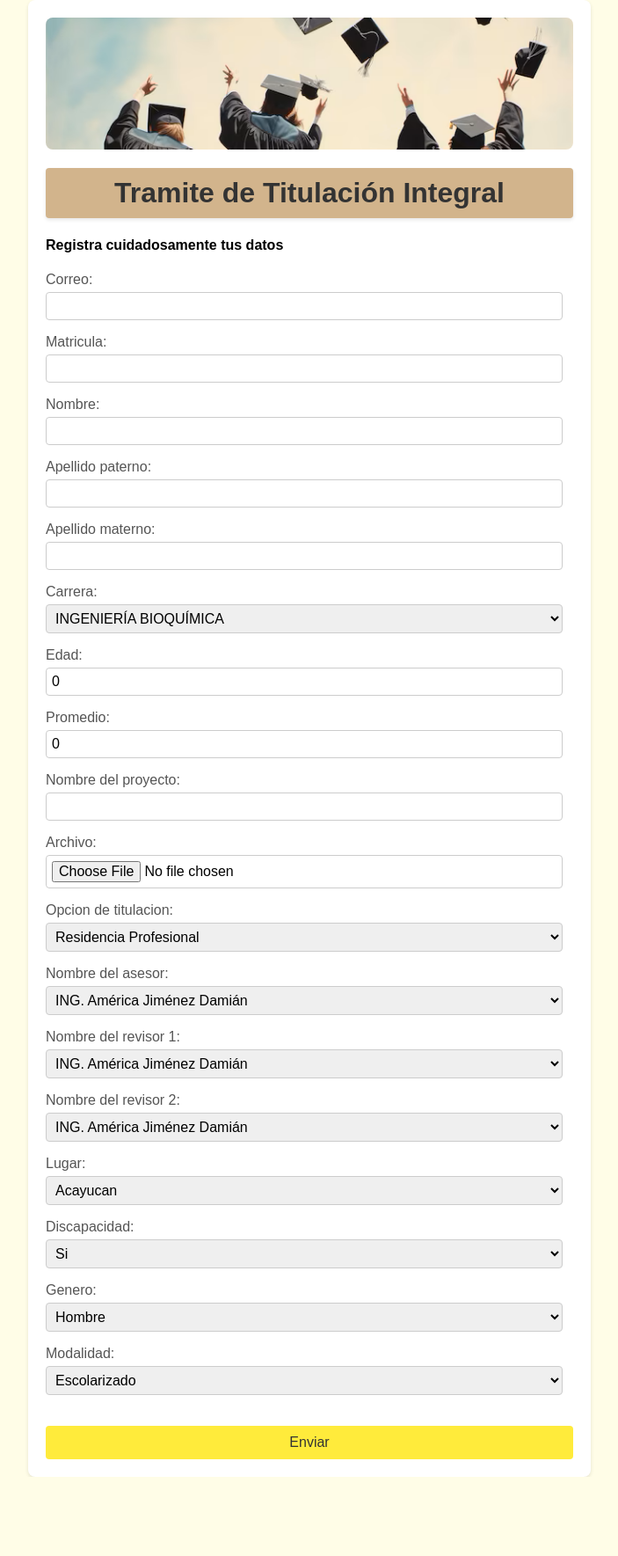
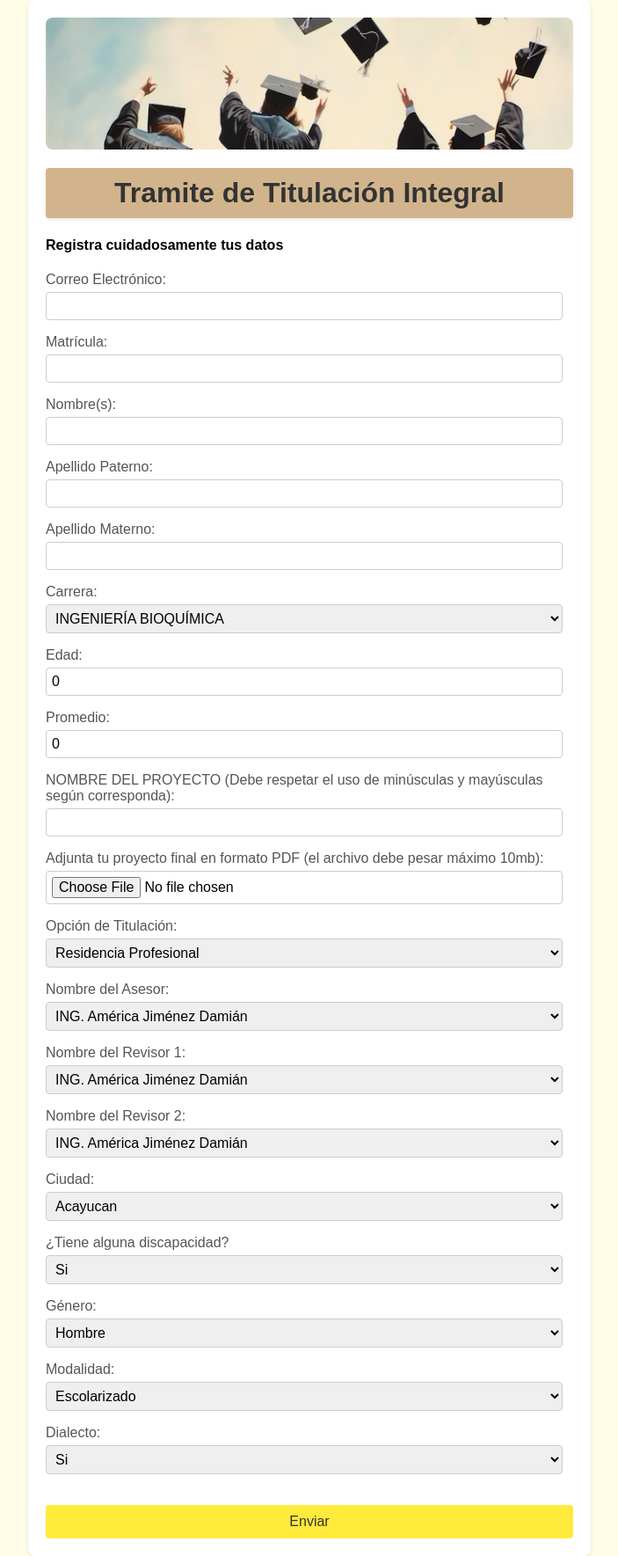
Before and after one commit to Ciclali02cb/Sitio_Web_Titulacion, a Django app: page /new in a window 1280 px wide. Shown: the whole page at 88% size, without its empty margins (288-991 px from the left). Before the commit the page ends 1679 px from the top, so only its background shows below. Run offline with Django 5.2, Linux system fonts and the light colour scheme.

Commit message:
Actualizacion

```diff
--- a/Titulacion/forms.py
+++ b/Titulacion/forms.py
@@ -8,15 +8,37 @@ class TitulacionForm(forms.ModelForm):
         model = Titulacion
         fields = ['correo','matricula','nombre','apellido_paterno','apellido_materno',
                   'carrera','edad','promedio','nombre_del_proyecto','archivo',
-                  'opcion_de_titulacion', 'nombre_del_asesor','nombre_del_revisor_1','nombre_del_revisor_2','lugar','discapacidad', 'genero','modalidad',
+                  'opcion_de_titulacion', 'nombre_del_asesor','nombre_del_revisor_1',
+                  'nombre_del_revisor_2','lugar','discapacidad', 'genero','modalidad', 'dialecto',
         ]
+        labels = {
+            'correo': 'Correo Electrónico',
+            'matricula': 'Matrícula',
+            'nombre': 'Nombre(s)',
+            'apellido_paterno': 'Apellido Paterno',
+            'apellido_materno': 'Apellido Materno',
+            'carrera': 'Carrera',
+            'edad': 'Edad',
+            'promedio': 'Promedio',
+            'nombre_del_proyecto': 'NOMBRE DEL PROYECTO (Debe respetar el uso de minúsculas y mayúsculas según corresponda)',
+            'archivo': 'Adjunta tu proyecto final en formato PDF (el archivo debe pesar máximo 10mb)',
+            'opcion_de_titulacion': 'Opción de Titulación',
+            'nombre_del_asesor': 'Nombre del Asesor',
+            'nombre_del_revisor_1': 'Nombre del Revisor 1',
+            'nombre_del_revisor_2': 'Nombre del Revisor 2',
+            'lugar': 'Ciudad',
+            'discapacidad': '¿Tiene alguna discapacidad?',
+            'genero': 'Género',
+            'modalidad': 'Modalidad',
+            'dialecto' : 'Dialecto',
+        }
 
 class ProfesorForm(forms.ModelForm):
     class Meta:
         model = Profesor
         fields = ['sigla','nombreProfesor', 'apellidoPaterno', 'apellidoMaterno', 'cedulaProfesor']
         labels = {
-            'sigla': 'Sigla',
+            'sigla': 'Nivel Academico',
             'nombreProfesor': 'Nombre',
             'apellidoPaterno': 'Apellido Paterno',
             'apellidoMaterno': 'Apellido Materno',
--- a/Titulacion/models.py
+++ b/Titulacion/models.py
@@ -11,7 +11,7 @@ class Titulacion(models.Model):
     apellido_materno = models.CharField(max_length=100, default="")
     edad = models.IntegerField(default=0)
     promedio = models.IntegerField(default=0)
-    nombre_del_proyecto = models.CharField(max_length=200, default="")
+    nombre_del_proyecto = models.CharField(max_length=205, default="")
     archivo = models.FileField(upload_to='archivo')
     carrera = models.CharField(max_length=100, choices=[
         ('INGENIERÍA BIOQUÍMICA', 'INGENIERÍA BIOQUÍMICA'),
@@ -451,9 +451,13 @@ class Titulacion(models.Model):
         ('Extensión Hueyapan', 'Extensión Hueyapan'),
         ('Extensión Uxpanapan', 'Extensión Uxpanapan')
         ],default='Escolarizado')
+    dialecto = models.CharField(max_length=2, choices=[
+        ('Si', 'Si'),
+        ('No', 'No')
+        ], default='Si')
 
     def __str__(self):
-        return f"{self.correo} {self.matricula}{self.nombre} {self.carrera} {self.apellido_paterno} {self.nombre_del_proyecto} {self.apellido_materno} {self.edad} {self.promedio} {self.opcion_de_titulacion} {self.nombre_del_asesor}{self.nombre_del_revisor_1}{self.nombre_del_revisor_2} {self.discapacidad} {self.genero} {self.modalidad} "
+        return f"{self.correo} {self.matricula}{self.nombre} {self.carrera} {self.apellido_paterno} {self.nombre_del_proyecto} {self.apellido_materno}  {self.edad} {self.promedio} {self.opcion_de_titulacion} {self.nombre_del_asesor}{self.nombre_del_revisor_1}{self.nombre_del_revisor_2} {self.discapacidad} {self.genero} {self.modalidad} {self.dialecto}"
     #Eliminar archivo
     def delete(self, *args, **kwargs):
         # Elimina el archivo cuando se borra el objeto
--- a/Titulacion/templates/titulaciones/index.html
+++ b/Titulacion/templates/titulaciones/index.html
@@ -207,11 +207,8 @@
                 <!-- Lista de Estudiantes -->
                 <a href="{% url 'titulacion_list' %}" class="redirect-btn">Lista de Estudiantes</a>
 
-                <!-- Agregar Profesor -->
-                <a href="{% url 'agregar_profesor' %}" class="redirect-btn">Agregar Profesor</a>
-
                 <!-- Lista de Profesores -->
-                <a href="{% url 'lista_profesores' %}" class="redirect-btn">Lista de Profesores</a>
+                <a href="{% url 'lista_profesores' %}" class="redirect-btn">Profesores</a>
 
                 <!-- Inicio de sesión (debes crear esta vista) -->
                 <a href="#" class="redirect-btn">Inicio de sesión</a>
--- a/Titulacion/urls.py
+++ b/Titulacion/urls.py
@@ -7,7 +7,6 @@ urlpatterns = [
     path('list', views.titulacion_list, name='titulacion_list'),
     path('new', views.create_titulacion, name='titulacion_new'),
     path('confirm', views.confirm_titulacion, name='confirm_titulacion'),
-    path('buscar', views.buscar_titulaciones, name='buscar_titulaciones'),
     path('profesores', views.lista_profesores, name='lista_profesores'),
     path('agregar', views.agregar_profesor, name='agregar_profesor'),
     path('editar/<int:pk>/', views.update_titulacion, name='update_titulacion'),
--- a/Titulacion/views.py
+++ b/Titulacion/views.py
@@ -3,15 +3,30 @@ from .models import Titulacion
 from .forms import TitulacionForm
 from .models import Profesor
 from .forms import ProfesorForm
+from django.db.models import Q
 
 def home_view(request):
     return render(request, 'titulaciones/index.html')
 def titulacion_list(request):
-    titulaciones = Titulacion.objects.all()
+    query = request.GET.get('q', '')
+
+    if query:
+        titulaciones = Titulacion.objects.filter(
+            Q(nombre__icontains=query) |
+            Q(matricula__icontains=query) |
+            Q(apellido_paterno__icontains=query) |
+            Q(apellido_materno__icontains=query)
+        )
+    else:
+        titulaciones = Titulacion.objects.all()
+
     context = {
-        'titulaciones': titulaciones
+        'titulaciones': titulaciones,
+        'query': query
     }
     return render(request, 'titulaciones/titulacion_list.html', context)
+
+
 def update_titulacion(request, pk):
     titulacion = get_object_or_404(Titulacion, pk=pk)
     if request.method == 'POST':
@@ -30,6 +45,7 @@ def update_titulacion(request, pk):
         'form': form,
         'titulacion': titulacion
     })
+
 def delete_titulacion(request, pk):
     titulacion = get_object_or_404(Titulacion, pk=pk)
     if request.method == 'POST':
@@ -53,29 +69,21 @@ def create_titulacion(request):
         form = TitulacionForm()
     return render(request, 'titulaciones/titulacion_form.html', {'form': form})
 
-
-def buscar_titulaciones(request):
-    query = request.GET.get('query', '')  # Obtiene el valor de búsqueda del formulario
-    resultados = Titulacion.objects.filter(
-        nombre__icontains=query
-    ) | Titulacion.objects.filter(
-        correo__icontains=query
-    ) | Titulacion.objects.filter(
-        matricula__icontains=query
-    ) | Titulacion.objects.filter(
-        carrera__icontains=query
-    ) | Titulacion.objects.filter(
-        titulo_proyecto__icontains=query
-    ) if query else Titulacion.objects.all()
-
-    return render(request, 'buscar_titulaciones.html', {'resultados': resultados, 'query': query})
-
 #PROFESORES EN EL ITSA
 # Vista para listar profesores
 def lista_profesores(request):
-    profesores = Profesor.objects.all()
+    query = request.GET.get('query', '')
+
+    if query:
+        profesores = Profesor.objects.filter(
+            Q(nombreProfesor__icontains=query) |
+            Q(cedulaProfesor__icontains=query))
+    else:
+        profesores = Profesor.objects.all()
+
     context = {
-        'profesores': profesores
+        'profesores': profesores,
+        'query': query
     }
     return render(request, 'titulaciones/profesor_list.html', context)
 
--- a/crud_db_Actas/urls.py
+++ b/crud_db_Actas/urls.py
@@ -27,3 +27,4 @@ urlpatterns = [
 
 if settings.DEBUG:
     urlpatterns += static(settings.STATIC_URL, document_root=settings.STATIC_ROOT)
+    urlpatterns += static(settings.MEDIA_URL, document_root=settings.MEDIA_ROOT)
```
Also changed, not shown: Titulacion/templates/titulaciones/profesor_list.html (+4 -4 lines), Titulacion/templates/titulaciones/titulacion_list.html (+6 -4 lines), db.sqlite3, 1 other file.
